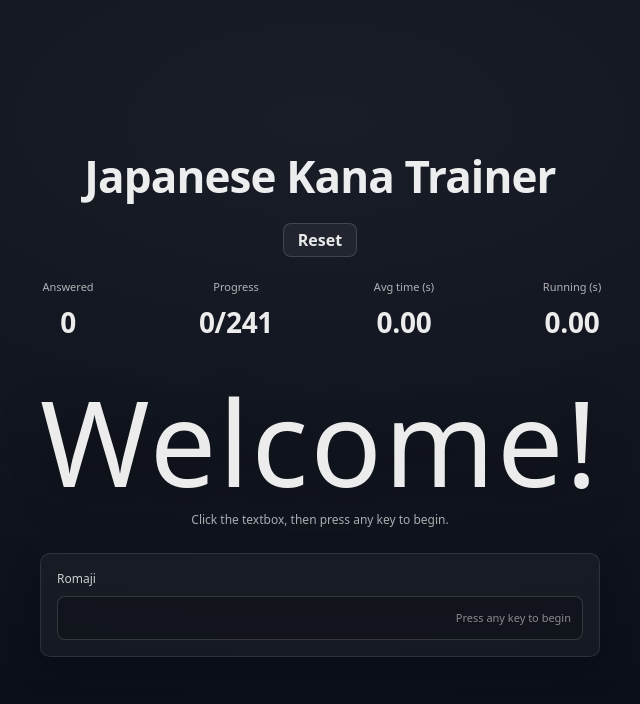
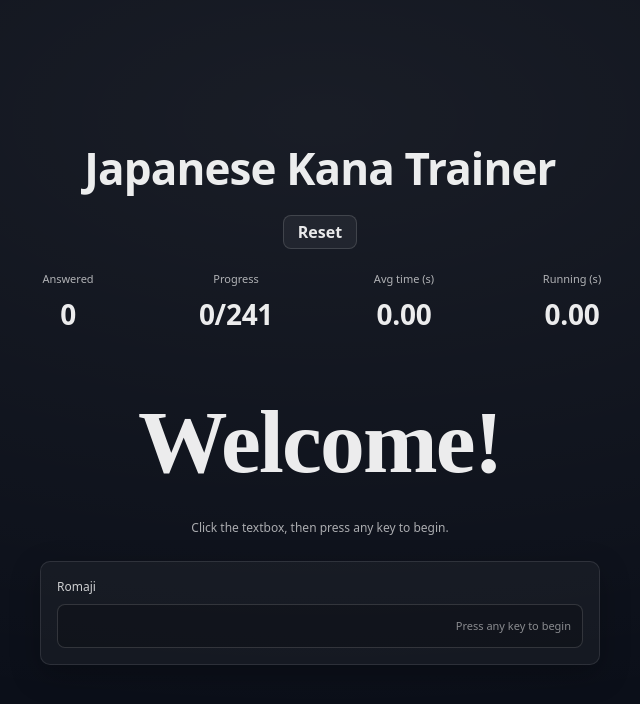
Before and after one commit to williamnathan11/kana-dojo, a Next.js app: page / in a window 1280 px wide. Shown: the top 704 px of the page, without its empty margins (320-960 px from the left). Built offline with nearby package versions, Linux system fonts and the light colour scheme.

Commit message:
Final Ver Plis

```diff
--- a/app/page.js
+++ b/app/page.js
@@ -342,7 +342,9 @@ export default function KanaTrainer() {
 
         {!finished ? (
           <div style={styles.kanaWrap}>
-            <div style={styles.kana}>{started ? current[0] : "Welcome!"}</div>
+            <div style={started ? styles.kana : styles.welcome}>
+              {started ? current[0] : "Welcome!"}
+            </div>
             {!started && (
               <div style={styles.welcomeHint}>
                 Click the textbox, then press any key to begin.
@@ -569,4 +571,10 @@ const styles = {
     pointerEvents: "none",
     whiteSpace: "nowrap",
   },
+  welcome: {
+    fontFamily: "cursive",
+    fontSize: "clamp(64px, 7vw, 92px)",
+    fontWeight: 700,
+    letterSpacing: "-0.02em",
+  }
 };
```
